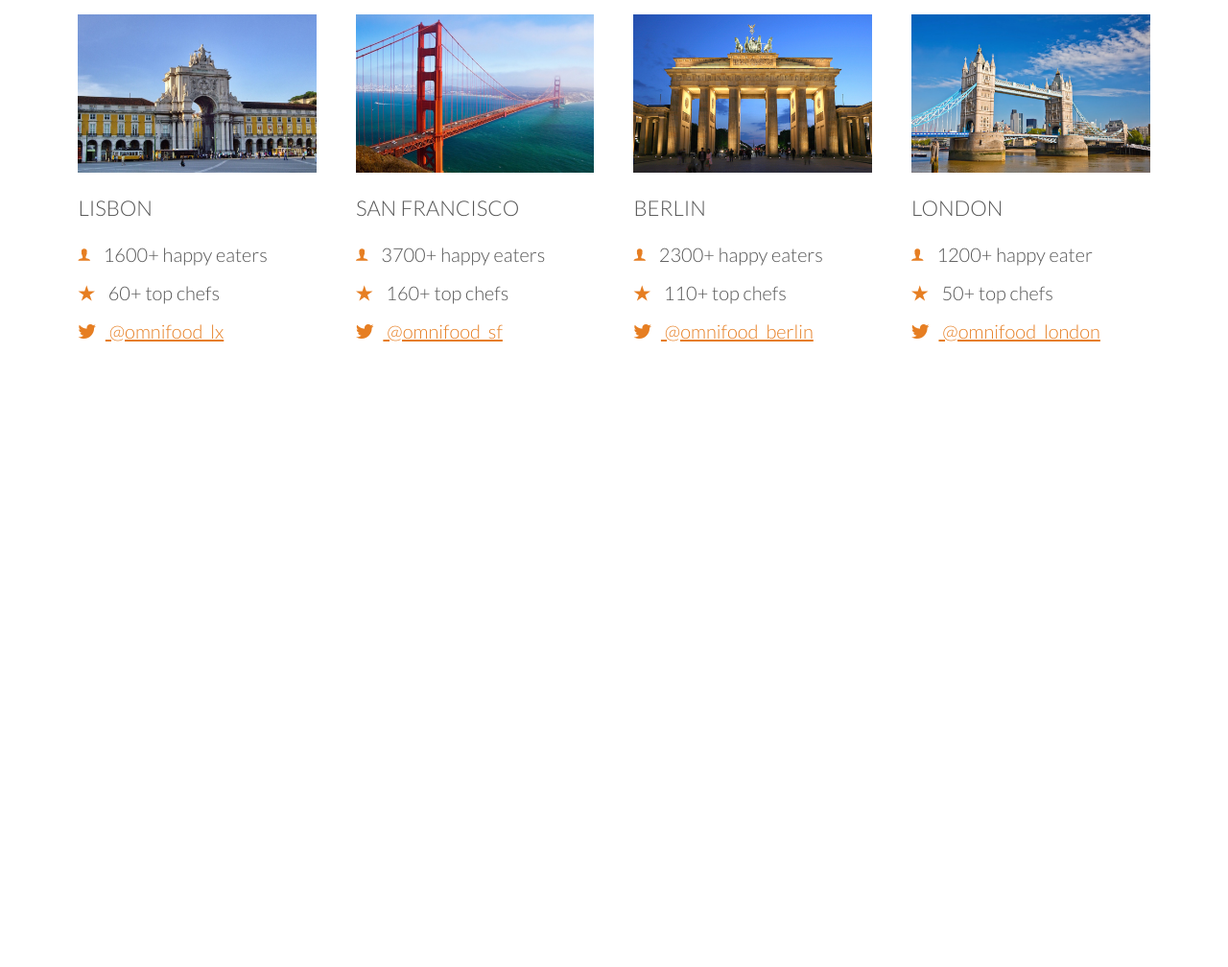
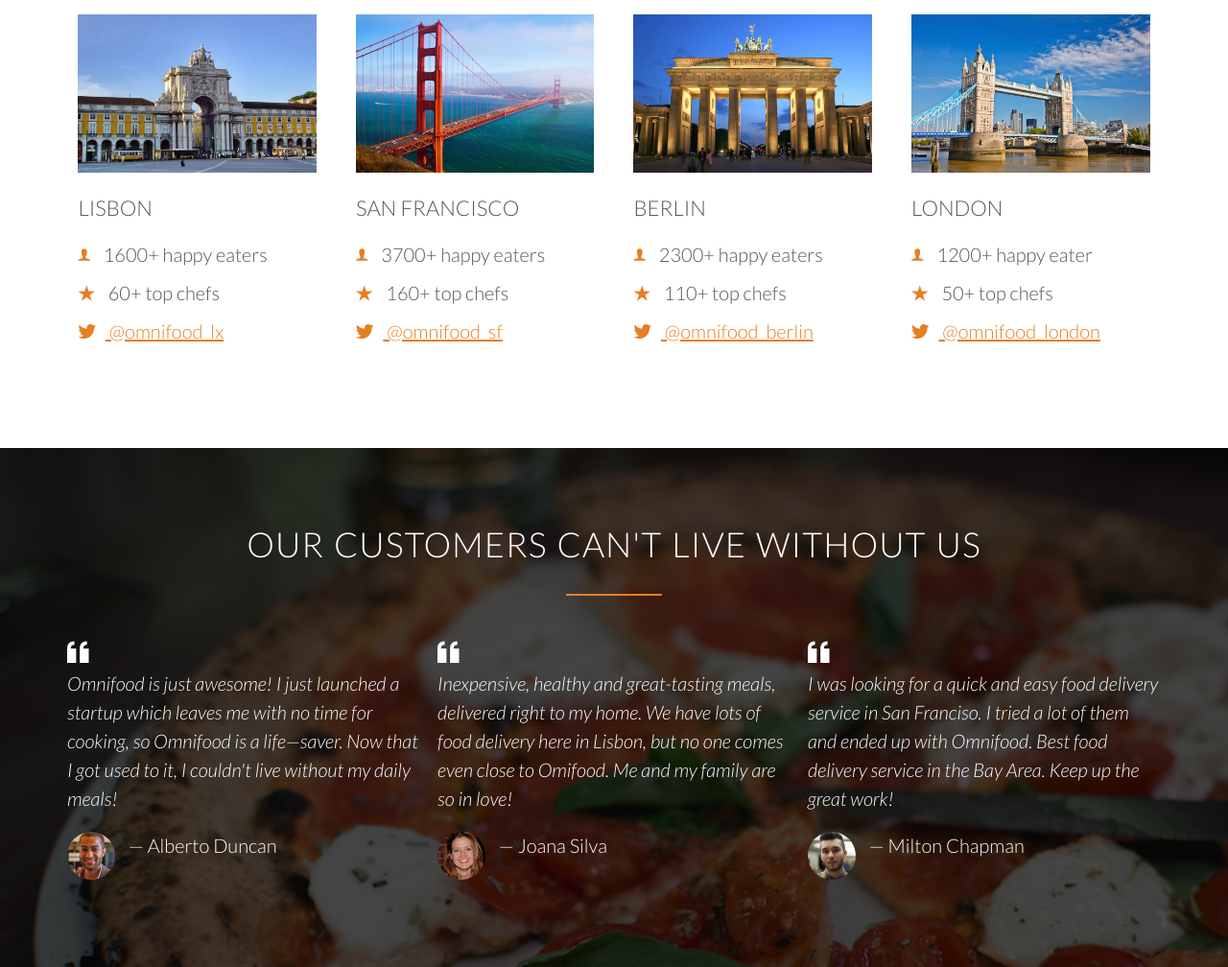
Before and after one commit to Flybuntu/udemyhtmlcssPart2, a plain HTML site: page index.html in a window 1280 px wide. Shown: the part 2950-3958 px from the top of the page at 96% size. Before the commit the page ends 3417 px from the top, so only its background shows below. Drawn offline with Linux system fonts and the light colour scheme; files whose address does not match are found by name.

Commit message:
zavrsion petu sekciju sa customerima

```diff
--- a/index.html
+++ b/index.html
@@ -236,6 +236,41 @@
 
 </section>
 
+<section class="customer-section">
+  <div class="row">
+    <h2>Our customers can't live without us</h2>
+  </div>
+    <div class="row">
+
+    <div class="col span-1-of-3 customers">
+      <i class="ion-quote"></i>
+      <p class="customer-quote">Omnifood is just awesome! I just launched a startup which leaves me with no time for cooking, so Omnifood is a life&mdash;saver. Now that I got used to it, I couldn't live without my daily meals!</p>
+      <img src="resources/img/customer-1.jpg">
+      <p class="customer-name">&mdash; Alberto Duncan</p>
+
+    </div>
+
+    <div class="col span-1-of-3 customers">
+      <i class="ion-quote"></i>
+      <p class="customer-quote">Inexpensive, healthy and great-tasting meals, delivered right to my home. We have lots of food delivery here in Lisbon, but no one comes even close to Omifood. Me and my family are so in love!</p>
+      <img src="resources/img/customer-2.jpg">
+      <p class="customer-name">&mdash; Joana Silva</p>
+
+    </div>
+
+    <div class="col span-1-of-3 customers">
+      <i class="ion-quote"></i>
+      <p class="customer-quote">I was looking for a quick and easy food delivery service in San Franciso. I tried a lot of them and ended up with Omnifood. Best food delivery service in the Bay Area. Keep up the great work!</p>
+      <img src="resources/img/customer-3.jpg">
+      <p class="customer-name">&mdash; Milton Chapman</p>
+
+    </div>
+
+  </div>
+
+
+</section>
+
 
 </body>
 
--- a/resources/css/style.css
+++ b/resources/css/style.css
@@ -355,4 +355,48 @@
   color: #e67e22;
 }
 
+/* ------------------------------------------------ */
+/* CUSTOMER */
+/* ------------------------------------------------ */
+
+.customer-section {
+  background-image: linear-gradient(rgba(0, 0, 0, 0.7), rgba(0, 0, 0, 0.7)), url(img/2.jpg);
+  background-size: cover;
+  width: 100%;
+
+}
+
+.customer-section h2 {
+  color: #fff;
+}
+
+.customer-quote {
+  color: #fff;
+  font-style: italic;
+  line-height: 1.5;
+}
+
+.customers img {
+  display: inline-block;
+  border-radius: 300px;
+  width: 50px;
+  margin-top: 20px;
+  vertical-align: middle;
+
+}
+
+.customers i {
+  color: #fff;
+  font-size: 150%;
+}
+
+.customer-name {
+  display: inline-block;
+  color: #fff;
+  margin-left: 10px;
+  vertical-align: middle;
+}
+
+
+
 /* Orange color #e67e22 */
```
Also changed, not shown: resources/css/img/2.jpg (added), 1 other file.
